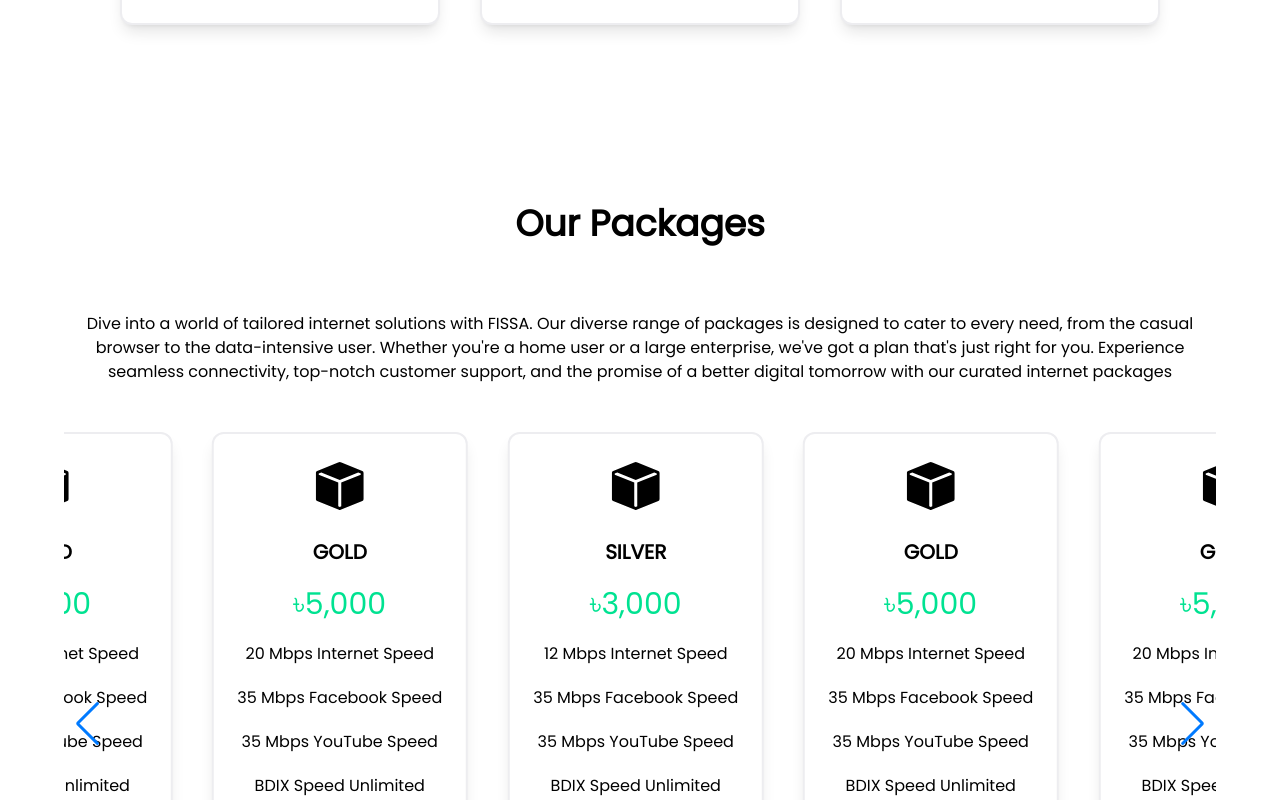
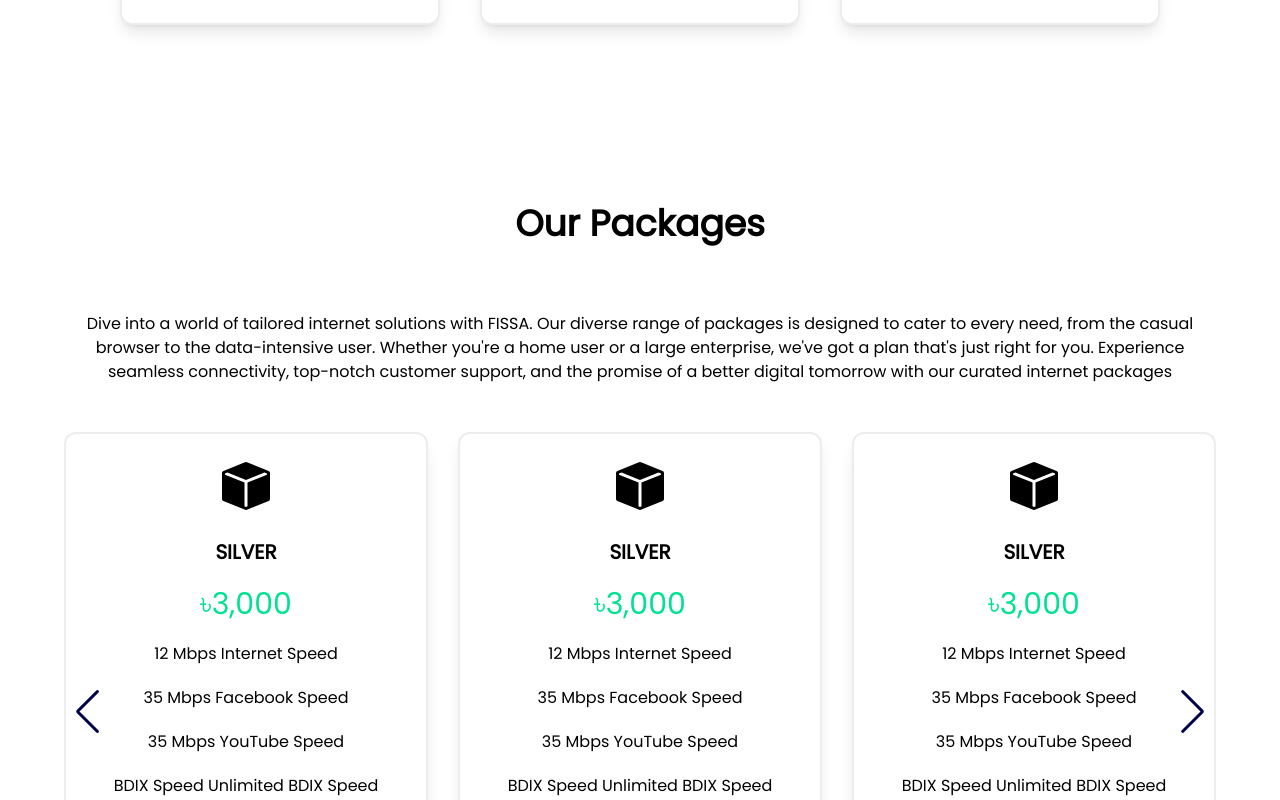
Before and after one commit to armanhn/fissabd_react_live, a React (Vite) app: page / in a window 1280 px wide. Shown: the part 2000-2800 px from the top of the page. Built offline with nearby package versions, Linux system fonts and the light colour scheme.

Commit message:
fixed package slides

```diff
--- a/src/components/Home.jsx
+++ b/src/components/Home.jsx
@@ -41,6 +41,24 @@
     navigate('/upay');
   };
 
+
+  const PricingPlan = ({ title, price, speed, fbSpeed, ytSpeed, bdixSpeed, extras, support }) => {
+    return (
+      <div data-aos="zoom-in-right" data-aos-duration="1500" className='w-100 py-7 px-5 bg-white border-2 border-grey rounded-xl shadow-lg'>
+        <BsBoxFill className='text-5xl mx-auto' />
+        <h3 className='text-xl font-bold pt-7'>{title}</h3>
+        <p className='text-3xl text-green'>{price}</p>
+        <p>{speed} Internet Speed</p>
+        <p>{fbSpeed} Facebook Speed</p>
+        <p>{ytSpeed} YouTube Speed</p>
+        <p>{bdixSpeed} BDIX Speed</p>
+        <p>{extras}</p>
+        <p>{support}</p>
+        <button className='mt-5 bg-text-color text-white font-bold px-8 py-4 rounded-md hover:opacity-80'>Get Started</button>
+      </div>
+    );
+  };
+
   useEffect(() => {
     AOS.init();
   }, [])
@@ -51,6 +69,7 @@
       <Navbar />
       <div className="w-full">
         <Swiper
+          // slidesPerView={'auto'}
           spaceBetween={30}
           effect={'fade'}
           navigation={true}
@@ -135,7 +154,7 @@
 
         <div className='flex flex-wrap justify-center pt-12 gap-10'>
           <Swiper
-            slidesPerView={1}
+            // slidesPerView={1}
             centeredSlides={true}
             spaceBetween={30}
             loop={true}
@@ -153,107 +172,87 @@
                 slidesPerView: 2,
               },
               1024: {
-                slidesPerView: 4,
+                slidesPerView: 3,
               },
             }}
           >
             <SwiperSlide>
-              <div data-aos="zoom-in-right" data-aos-duration="1500" className='w-64 py-7 px-5 bg-white border-2 border-grey rounded-xl shadow-lg'>
-                <BsBoxFill className='text-5xl mx-auto' />
-                <h3 className='text-xl font-bold pt-7'>SILVER</h3>
-                <p className=' text-3xl text-green'>৳3,000</p>
-                <p >12 Mbps Internet Speed</p>
-                <p > 35 Mbps Facebook Speed</p>
-                <p > 35 Mbps YouTube Speed</p>
-                <p >BDIX Speed Unlimited</p>
-                <p >Movies, IPTV & Torrent Unlimited</p>
-                <p >24/7 Support</p>
-                <button className=' mt-5 bg-text-color text-white font-bold px-8 py-4 rounded-md hover:opacity-80'>Get Started</button>
-              </div>
+              <PricingPlan
+                title="SILVER"
+                price="৳3,000"
+                speed="12 Mbps"
+                fbSpeed="35 Mbps"
+                ytSpeed="35 Mbps"
+                bdixSpeed="BDIX Speed Unlimited"
+                extras="Movies, IPTV & Torrent Unlimited"
+                support="24/7 Support"
+                aosType="zoom-in-right"
+              />
             </SwiperSlide>
             <SwiperSlide>
-              <div data-aos="zoom-in-up" data-aos-duration="1500" className='w-64 py-7 px-5 bg-white border-2 border-grey rounded-xl shadow-lg'>
-                <BsBoxFill className='text-5xl mx-auto' />
-                <h3 className='text-xl font-bold pt-7'>GOLD</h3>
-                <p className=' text-3xl text-green'>৳5,000</p>
-                <p > 20 Mbps Internet Speed</p>
-                <p > 35 Mbps Facebook Speed</p>
-                <p > 35 Mbps YouTube Speed</p>
-                <p >BDIX Speed Unlimited</p>
-                <p >Movies, IPTV & Torrent Unlimited</p>
-                <p >24/7 Support</p>
-                <button className=' mt-5 bg-text-color text-white font-bold px-8 py-4 rounded-md hover:opacity-80'>Get Started</button>
-              </div>
+              <PricingPlan
+                title="SILVER"
+                price="৳3,000"
+                speed="12 Mbps"
+                fbSpeed="35 Mbps"
+                ytSpeed="35 Mbps"
+                bdixSpeed="BDIX Speed Unlimited"
+                extras="Movies, IPTV & Torrent Unlimited"
+                support="24/7 Support"
+                aosType="zoom-in-up"
+              />
             </SwiperSlide>
             <SwiperSlide>
-              <div data-aos="zoom-in-up" data-aos-duration="1500" className='w-64 py-7 px-5 bg-white border-2 border-grey rounded-xl shadow-lg'>
-                <BsBoxFill className='text-5xl mx-auto' />
-                <h3 className='text-xl font-bold pt-7'>GOLD</h3>
-                <p className=' text-3xl text-green'>৳5,000</p>
-                <p > 20 Mbps Internet Speed</p>
-                <p > 35 Mbps Facebook Speed</p>
-                <p > 35 Mbps YouTube Speed</p>
-                <p >BDIX Speed Unlimited</p>
-                <p >Movies, IPTV & Torrent Unlimited</p>
-                <p >24/7 Support</p>
-                <button className=' mt-5 bg-text-color text-white font-bold px-8 py-4 rounded-md hover:opacity-80'>Get Started</button>
-              </div>
+              <PricingPlan
+                title="SILVER"
+                price="৳3,000"
+                speed="12 Mbps"
+                fbSpeed="35 Mbps"
+                ytSpeed="35 Mbps"
+                bdixSpeed="BDIX Speed Unlimited"
+                extras="Movies, IPTV & Torrent Unlimited"
+                support="24/7 Support"
+                aosType="zoom-in-left"
+              />
             </SwiperSlide>
             <SwiperSlide>
-              <div data-aos="zoom-in-up" data-aos-duration="1500" className='w-64 py-7 px-5 bg-white border-2 border-grey rounded-xl shadow-lg'>
-                <BsBoxFill className='text-5xl mx-auto' />
-                <h3 className='text-xl font-bold pt-7'>GOLD</h3>
-                <p className=' text-3xl text-green'>৳5,000</p>
-                <p > 20 Mbps Internet Speed</p>
-                <p > 35 Mbps Facebook Speed</p>
-                <p > 35 Mbps YouTube Speed</p>
-                <p >BDIX Speed Unlimited</p>
-                <p >Movies, IPTV & Torrent Unlimited</p>
-                <p >24/7 Support</p>
-                <button className=' mt-5 bg-text-color text-white font-bold px-8 py-4 rounded-md hover:opacity-80'>Get Started</button>
-              </div>
+              <PricingPlan
+                title="SILVER"
+                price="৳3,000"
+                speed="12 Mbps"
+                fbSpeed="35 Mbps"
+                ytSpeed="35 Mbps"
+                bdixSpeed="BDIX Speed Unlimited"
+                extras="Movies, IPTV & Torrent Unlimited"
+                support="24/7 Support"
+                aosType="zoom-in-right"
+              />
             </SwiperSlide>
             <SwiperSlide>
-              <div data-aos="zoom-in-up" data-aos-duration="1500" className='w-64 py-7 px-5 bg-white border-2 border-grey rounded-xl shadow-lg'>
-                <BsBoxFill className='text-5xl mx-auto' />
-                <h3 className='text-xl font-bold pt-7'>GOLD</h3>
-                <p className=' text-3xl text-green'>৳5,000</p>
-                <p > 20 Mbps Internet Speed</p>
-                <p > 35 Mbps Facebook Speed</p>
-                <p > 35 Mbps YouTube Speed</p>
-                <p >BDIX Speed Unlimited</p>
-                <p >Movies, IPTV & Torrent Unlimited</p>
-                <p >24/7 Support</p>
-                <button className=' mt-5 bg-text-color text-white font-bold px-8 py-4 rounded-md hover:opacity-80'>Get Started</button>
-              </div>
+              <PricingPlan
+                title="SILVER"
+                price="৳3,000"
+                speed="12 Mbps"
+                fbSpeed="35 Mbps"
+                ytSpeed="35 Mbps"
+                bdixSpeed="BDIX Speed Unlimited"
+                extras="Movies, IPTV & Torrent Unlimited"
+                support="24/7 Support"
+                aosType="zoom-in-right"
+              />
             </SwiperSlide>
             <SwiperSlide>
-              <div data-aos="zoom-in-up" data-aos-duration="1500" className='w-64 py-7 px-5 bg-white border-2 border-grey rounded-xl shadow-lg'>
-                <BsBoxFill className='text-5xl mx-auto' />
-                <h3 className='text-xl font-bold pt-7'>GOLD</h3>
-                <p className=' text-3xl text-green'>৳5,000</p>
-                <p > 20 Mbps Internet Speed</p>
-                <p > 35 Mbps Facebook Speed</p>
-                <p > 35 Mbps YouTube Speed</p>
-                <p >BDIX Speed Unlimited</p>
-                <p >Movies, IPTV & Torrent Unlimited</p>
-                <p >24/7 Support</p>
-                <button className=' mt-5 bg-text-color text-white font-bold px-8 py-4 rounded-md hover:opacity-80'>Get Started</button>
-              </div>
-            </SwiperSlide>
-            <SwiperSlide>
-              <div data-aos="zoom-in-up" data-aos-duration="1500" className='w-64 py-7 px-5 bg-white border-2 border-grey rounded-xl shadow-lg'>
-                <BsBoxFill className='text-5xl mx-auto' />
-                <h3 className='text-xl font-bold pt-7'>GOLD</h3>
-                <p className=' text-3xl text-green'>৳5,000</p>
-                <p > 20 Mbps Internet Speed</p>
-                <p > 35 Mbps Facebook Speed</p>
-                <p > 35 Mbps YouTube Speed</p>
-                <p >BDIX Speed Unlimited</p>
-                <p >Movies, IPTV & Torrent Unlimited</p>
-                <p >24/7 Support</p>
-                <button className=' mt-5 bg-text-color text-white font-bold px-8 py-4 rounded-md hover:opacity-80'>Get Started</button>
-              </div>
+              <PricingPlan
+                title="SILVER"
+                price="৳3,000"
+                speed="12 Mbps"
+                fbSpeed="35 Mbps"
+                ytSpeed="35 Mbps"
+                bdixSpeed="BDIX Speed Unlimited"
+                extras="Movies, IPTV & Torrent Unlimited"
+                support="24/7 Support"
+                aosType="zoom-in-right"
+              />
             </SwiperSlide>
           </Swiper>
         </div>
--- a/src/index.css
+++ b/src/index.css
@@ -44,6 +44,9 @@
 ul.absolute li a:hover {
   background-color: #ddd; /* Hover background color */
 }
+:root {
+  --swiper-theme-color: #000248 !important;
+}
 
 
 /* .swiper-container {
```
